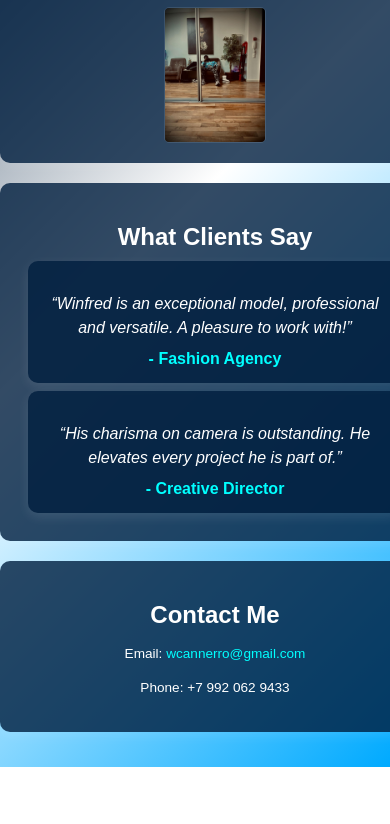
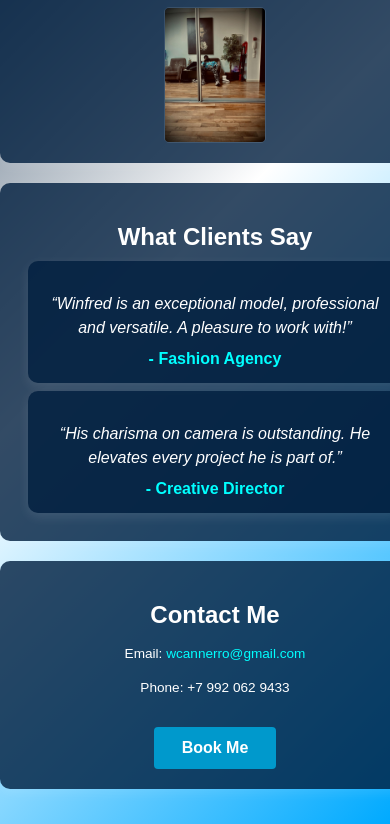
Before and after one commit to Wkamoah/My-Model-Portfolio, a plain HTML site: page index.html in a window 390 px wide. Shown: the part 1894-2718 px from the top of the page. Before the commit the page ends 2661 px from the top, so only its background shows below. Drawn offline with Linux system fonts and the light colour scheme; a script that the page names is missing.

Commit message:
Mobile view book added

```diff
--- a/index.html
+++ b/index.html
@@ -106,6 +106,10 @@
             <h2>Contact Me</h2>
             <p>Email: <a href="mailto:wcannerro@gmail.com">wcannerro@gmail.com</a></p>
             <p>Phone: +7 992 062 9433</p>
+            <div class="contact-actions">
+    <a href="components/bookings.html" class="btn book-me-btn" target="_blank">Book Me</a>
+</div>
+
         </section>
     </main>
 
--- a/styles.css
+++ b/styles.css
@@ -751,3 +751,20 @@ a:hover {
         padding: 20px;
     }
 }
+
+/* --- NEW: Book Me Button Styles --- */
+.book-me-btn {
+    display: inline-block;
+    padding: 12px 28px;
+    background: #0099cc;
+    color: #fff;
+    border-radius: 4px;
+    text-decoration: none;
+    font-weight: bold;
+    margin-top: 15px;
+    transition: background 0.2s;
+}
+
+.book-me-btn:hover {
+    background: #0077aa;
+}
```
